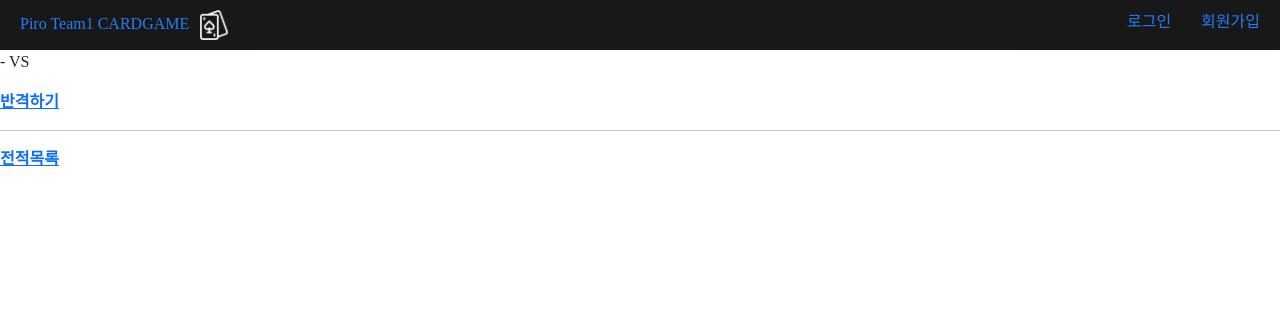
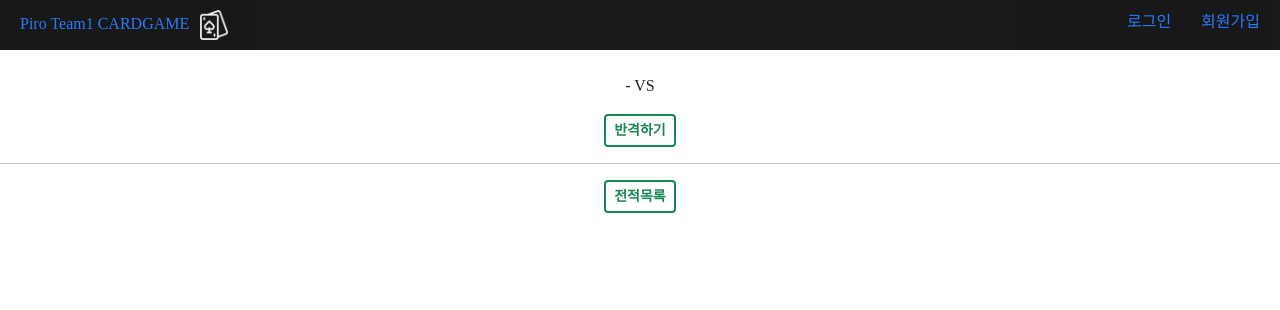
Before and after one commit to mikio999/Piro19_CardGame_01, a Django app: template server/templates/games/game_detail_respond.html in a window 1280 px wide. Shown: the top 310 px of the page. Run offline with Django 4.2, Linux system fonts and the light colour scheme; the template is opened without the code that fills it, so the values that code supplies are empty; some web fonts are replaced.

Commit message:
[fix] css 추가

```diff
--- a/server/templates/games/game_detail.html
+++ b/server/templates/games/game_detail.html
@@ -2,7 +2,7 @@
 {% load static %}
 
 {% block content %}
-<div>
+<div class="text-center mt-4">
     <p>{{ game.id }}-{{ game.player }} VS {{ game.my_player }}</p>
     <hr>
     <!-- 0이 숫자가 작은 사람이 이기는거, 1이 숫자가 큰 사람이 이기는 걸로 -->
@@ -24,6 +24,6 @@
     <hr>
     <p>점수 : {{game.result}}점</p>
     <!-- 전적목록으로 돌아가도록 -->
-    <a href="/list" class="back-to-list-btn btn-outline-success fw-bold">전적목록</a>
+    <a class="btn btn-outline-success btn-sm fw-bold border-2" href="/list" >전적목록</a>
 </div>
 {% endblock %}
--- a/server/templates/games/game_detail_progress.html
+++ b/server/templates/games/game_detail_progress.html
@@ -2,13 +2,13 @@
 {% load static %}
 
 {% block content %}
-<div>
+<div class="text-center mt-4">
     <p>{{ game.id }}-{{ game.player }} VS {{ game.my_player }}</p>
     <p>진행중...</p>
     <p>나 : {{game.my_card}}</p>
     <!-- 게임취소기능 -->
-    <a href="{% url 'games:delete' game.pk %}" class="game_delete_btn btn-outline-success fw-bold">게임취소</a>
+    <a class="btn btn-outline-success btn-sm fw-bold border-2" href="{% url 'games:delete' game.pk %}" >게임취소</a>
     <!-- 전적목록으로 돌아가도록 -->
-    <a href="/list" class="back-to-list-btn btn-outline-success fw-bold">전적목록</a>
+    <a class="btn btn-outline-success btn-sm fw-bold border-2" href="/list" >전적목록</a>
 </div>
 {% endblock %}
--- a/server/templates/games/game_detail_respond.html
+++ b/server/templates/games/game_detail_respond.html
@@ -2,12 +2,12 @@
 {% load static %}
 
 {% block content %}
-<div>
+<div class="text-center mt-4">
     <p>{{ game.id }}-{{ game.player }} VS {{ game.my_player }}</p>
     <!-- 반격하기 url로 이동하도록 주소만 변경하기 -->
-    <a href="{% url 'games:game_revenge' pk=game.pk %}" class="revenge_btn btn-outline-success fw-bold">반격하기</a>
+    <a href="{% url 'games:game_revenge' pk=game.pk %}" class="btn btn-outline-success btn-sm fw-bold border-2">반격하기</a>
     <hr>
     <!-- 전적목록(list)로 url만 변경하기 -->
-    <a href="/list" class="back-to-list-btn btn-outline-success fw-bold">전적목록</a>
+    <a class="btn btn-outline-success btn-sm fw-bold border-2" href="/list" >전적목록</a>
 </div>
 {% endblock %}
```
Also changed, not shown: server/apps/games/migrations/0001_initial.py, server/apps/games/migrations/0002_alter_game_state.py (deleted), server/apps/games/migrations/0003_alter_game_state.py (deleted), server/apps/games/migrations/0004_remove_player_name.py (deleted).
